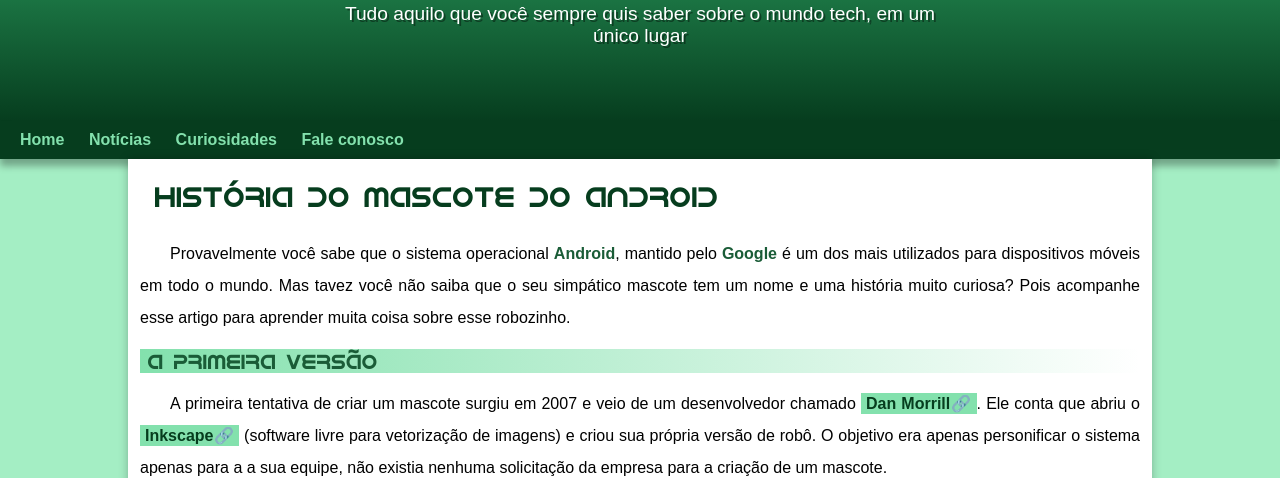
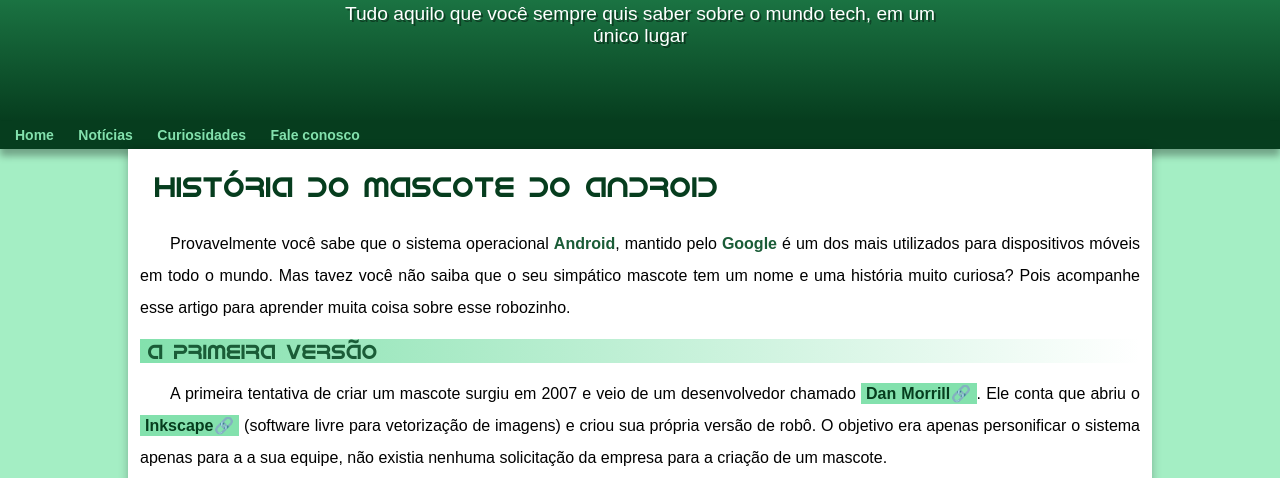
Before and after one commit to Bugmaer/projeto-android, a plain HTML site: page index.html in a window 1280 px wide. Shown: the part 119-597 px from the top of the page. Drawn offline with Linux system fonts and the light colour scheme.

Commit message:
Update style.css

```diff
--- a/style/style.css
+++ b/style/style.css
@@ -70,11 +70,12 @@ header > p {
 
 nav {
     background-color: var(--cor5);
-    padding: 10px;
+    padding: 5px;
     box-shadow: 0px 7px 7px rgba(0, 0, 0, 0.308);
 }
 
 nav > a {
+    font-size: 14px;
     color: var(--cor1);
     padding: 10px;
     text-decoration: none;
```
